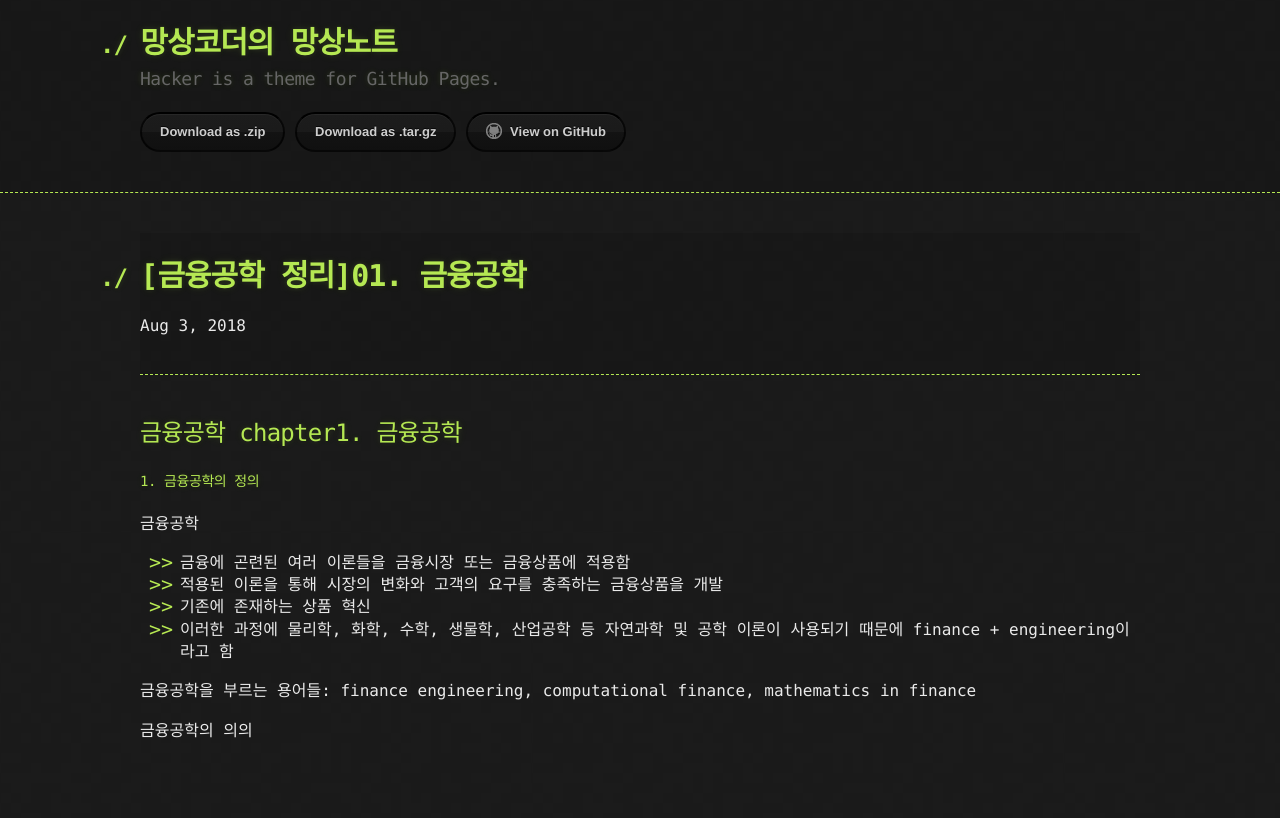
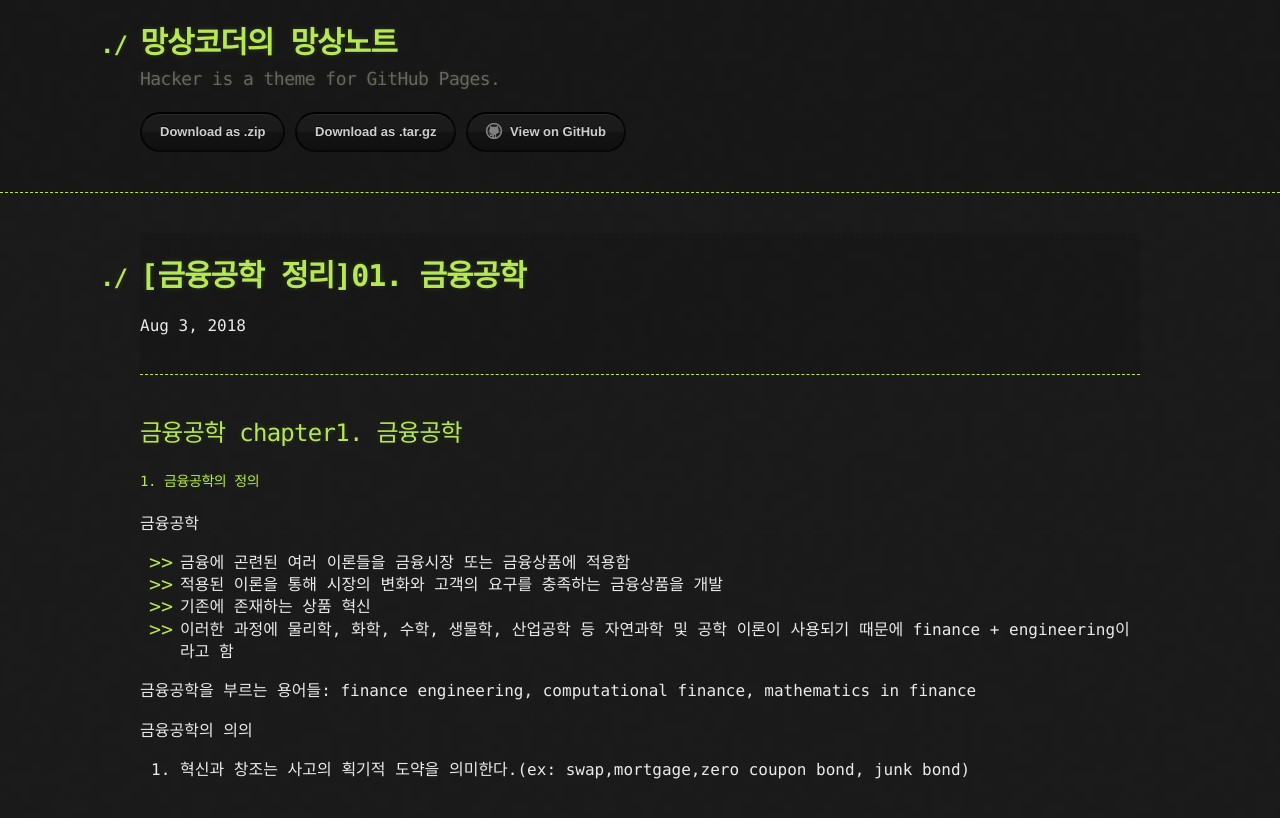
Before and after one commit to kooock/kooock.github.io, a Jekyll site: the page built from _posts/2018-08-03-finance_engineering_chapter1.md, in a window 1280 px wide. Shown: the top 818 px of the page. Built offline with Jekyll 4.4.1, drawn with Linux system fonts in a browser that asks for light colours.

Commit message:
finance engineering 1  update

```diff
--- a/_posts/2018-08-03-finance_engineering_chapter1.md
+++ b/_posts/2018-08-03-finance_engineering_chapter1.md
@@ -23,3 +23,4 @@ tags: [금융공학, 퀀트]
 
 
 금융공학의 의의
+1. 혁신과 창조는 사고의 획기적 도약을 의미한다.(ex: swap,mortgage,zero coupon bond, junk bond)
```
